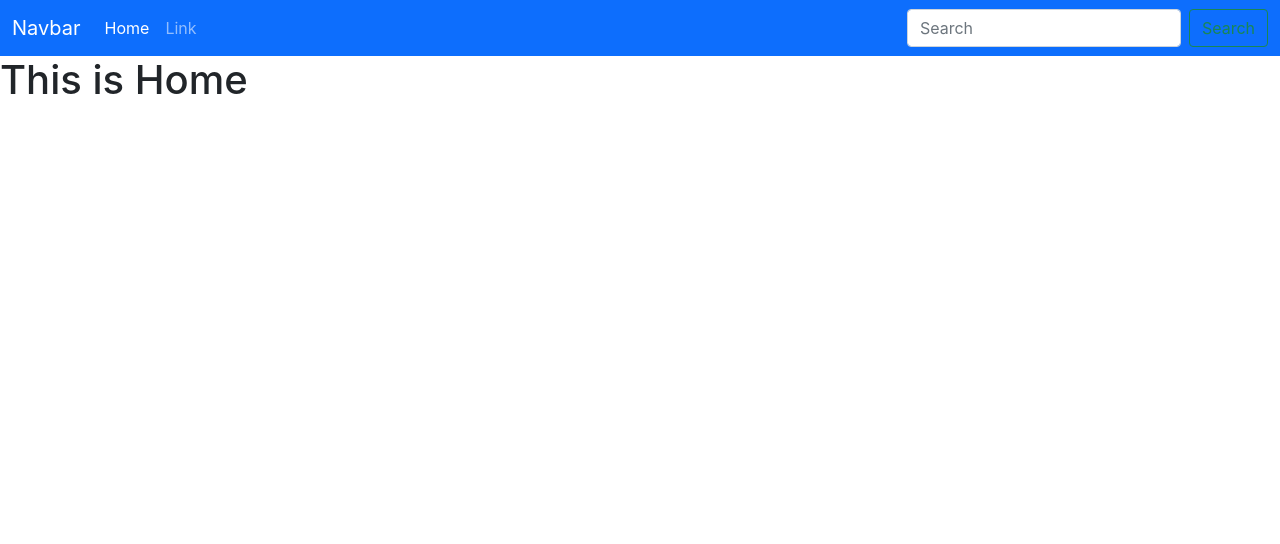
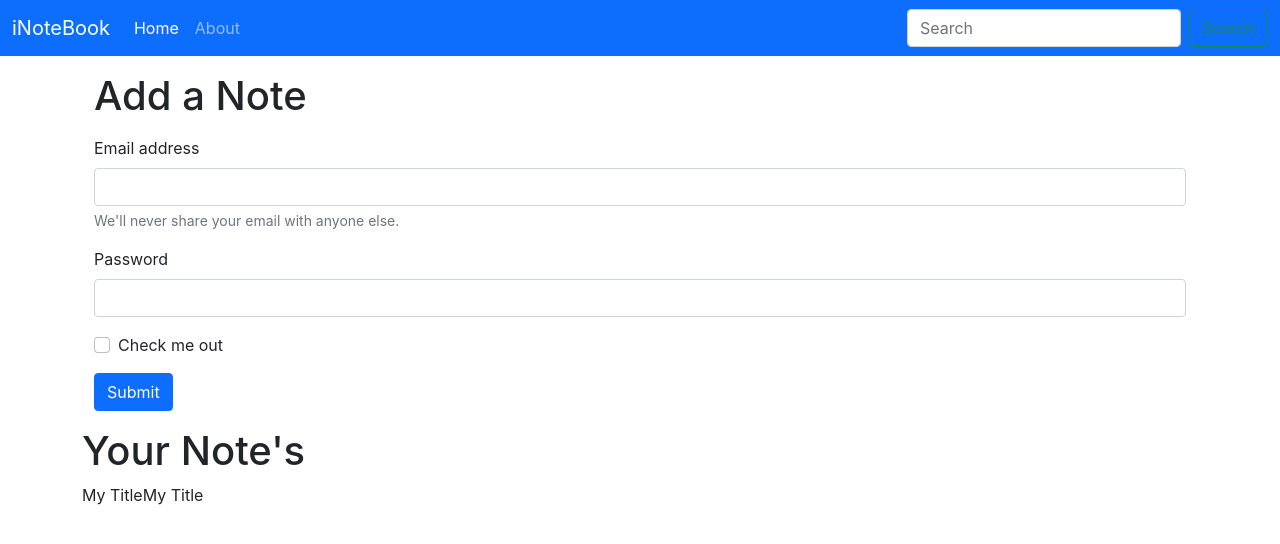
Before and after one commit to Sam-Radnus/I-Notebook, a React (Create React App) app: page / in a window 1280 px wide. Shown: the top 544 px of the page. Built offline with nearby package versions, Linux system fonts and the light colour scheme.

Commit message:
Added Fetch Notes

```diff
--- a/src/App.js
+++ b/src/App.js
@@ -1,19 +1,20 @@
 import { BrowserRouter as Router, Route, Routes, Link } from 'react-router-dom';
 import Navbar from './components/Navbar';
-import {Home} from './components/Home';
-import About  from './components/About';
-import {NoteState } from './context/notes/NoteState';
+import { Home } from './components/Home';
+import About from './components/About';
+import { NoteState } from './context/notes/NoteState';
 function App() {
   return (
     <div>
       <NoteState>
         <Router>
           <Navbar />
+          <div className="container">
             <Routes>
               <Route exact path="/" element={<Home />} ></Route>
               <Route exact path="/About" element={<About />} ></Route>
             </Routes>
-
+          </div>
         </Router>
       </NoteState>
     </div>
--- a/src/components/About.js
+++ b/src/components/About.js
@@ -3,12 +3,9 @@
 
 const About=()=>{
    const a =useContext(noteContext);
-   useEffect(()=>{
-       a.update();
-   },[])
    return (
        <div>
-     <h1>This is About {a.state.name} and he is in {a.state.class} </h1>
+     <h1>This is About Me </h1>
        </div>
 
    )
--- a/src/components/Home.js
+++ b/src/components/Home.js
@@ -1,8 +1,36 @@
-import React from 'react';
-export const Home=()=>{
-   return (
-       <div>
-           <h1>This is Home </h1>
-       </div>
-   )
+import React,{useContext} from 'react';
+import noteContext from '../context/notes/noteContext';
+
+export const Home = () => {
+    const context=useContext(noteContext);
+    const {notes,setNotes}=context;
+    return (
+        <div>
+            <div className="container my-3">
+            <h1>Add a Note</h1>
+            <form className="my-3">
+                <div className="mb-3">
+                    <label for="exampleInputEmail1" className="form-label">Email address</label>
+                    <input type="email" className="form-control" id="exampleInputEmail1" aria-describedby="emailHelp" />
+                    <div id="emailHelp" className="form-text">We'll never share your email with anyone else.</div>
+                </div>
+                <div className="mb-3">
+                    <label for="exampleInputPassword1" className="form-label">Password</label>
+                    <input type="password" className="form-control" id="exampleInputPassword1" />
+                </div>
+                <div className="mb-3 form-check">
+                    <input type="checkbox" className="form-check-input" id="exampleCheck1" />
+                    <label className="form-check-label" for="exampleCheck1">Check me out</label>
+                </div>
+                <button type="submit" className="btn btn-primary">Submit</button>
+            </form>
+            </div>
+            <h1>Your Note's</h1>
+            {
+                notes.map((note)=>{
+                    return note.title;
+                })
+            }
+        </div>
+    )
 }
--- a/src/components/Navbar.js
+++ b/src/components/Navbar.js
@@ -1,21 +1,28 @@
 
-import React from 'react';
-import { BrowserRouter as Router, Route, Routes, Link } from 'react-router-dom';
+import React ,{useEffect} from 'react';
+import { BrowserRouter as Router, Route, Routes, Link,useLocation } from 'react-router-dom';
+
+
 
 const Navbar = () => {
+    let location = useLocation();
+    React.useEffect(() => {
+      //ga.send(["pageview", location.pathname]);
+      console.log(location.pathname);
+    }, [location]);
     return <nav className="navbar navbar-expand-lg navbar-dark bg-primary">
         <div className="container-fluid">
-            <Link className="navbar-brand" to="/">Navbar</Link>
+            <Link className="navbar-brand" to="/">iNoteBook</Link>
             <button className="navbar-toggler" type="button" data-bs-toggle="collapse" data-bs-target="#navbarSupportedContent" aria-controls="navbarSupportedContent" aria-expanded="false" aria-label="Toggle navigation">
                 <span className="navbar-toggler-icon"></span>
             </button>
             <div className="collapse navbar-collapse" id="navbarSupportedContent">
                 <ul className="navbar-nav me-auto mb-2 mb-lg-0">
                     <li className="nav-item">
-                        <Link className="nav-link active"  to="/">Home</Link>
+                        <Link className={`nav-link ${location.pathname==="/"?"active":""}`}  to="/">Home</Link>
                     </li>
                     <li className="nav-item">
-                        <Link className="nav-link" to="/About">Link</Link>
+                        <Link className={`nav-link ${location.pathname==="/About"?"active":""}`} to="/About">About</Link>
                     </li>
 
                 </ul>
--- a/src/context/notes/NoteState.js
+++ b/src/context/notes/NoteState.js
@@ -2,21 +2,27 @@
 import NoteContext from "./noteContext";
 import { useState } from "react";
 export const NoteState=(props)=>{
-    const s1={
-        "name":"Sam",
-        "class":"8A"
-    }
-    const [state,setState]=useState(s1)
-    const update=()=>{
-        setTimeout(()=>{
-             setState({
-                 "name":"Larry",
-                 "class":"10b"
-             })
-        },1000);
-    }
+    const notesInitial=[
+        {
+          "_id": "61fdf8b2b7cc9778430906ad",
+          "user": "61f8f0806568b351509a1341",
+          "title": "My Title",
+          "description": "Please wake up early",
+          "tag": "personal",
+          "__v": 0
+        },
+        {
+          "_id": "61fdf8b3b7cc9778430906b1",
+          "user": "61f8f0806568b351509a1341",
+          "title": "My Title",
+          "description": "Please wake up early",
+          "tag": "personal",
+          "__v": 0
+        }
+      ]
+      const[notes,setNotes]=useState(notesInitial)
     return (
-      <NoteContext.Provider value={{state,update}}>
+      <NoteContext.Provider value={{notes,setNotes}}>
           {props.children}
       </NoteContext.Provider>
     )
```
Also changed, not shown: 1 other file (tests, documents, lock files or other folders). Lines whose indentation alone changed are shown as unchanged.
